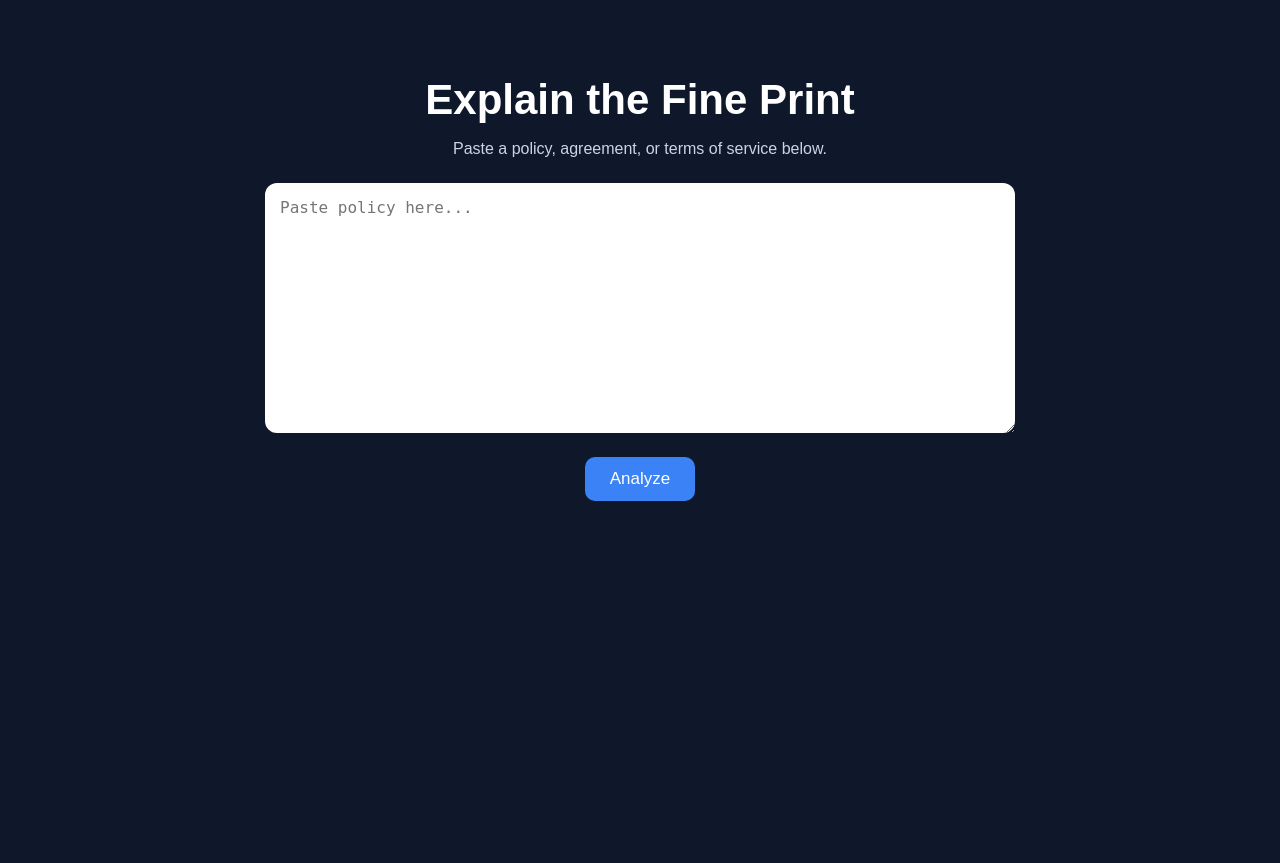
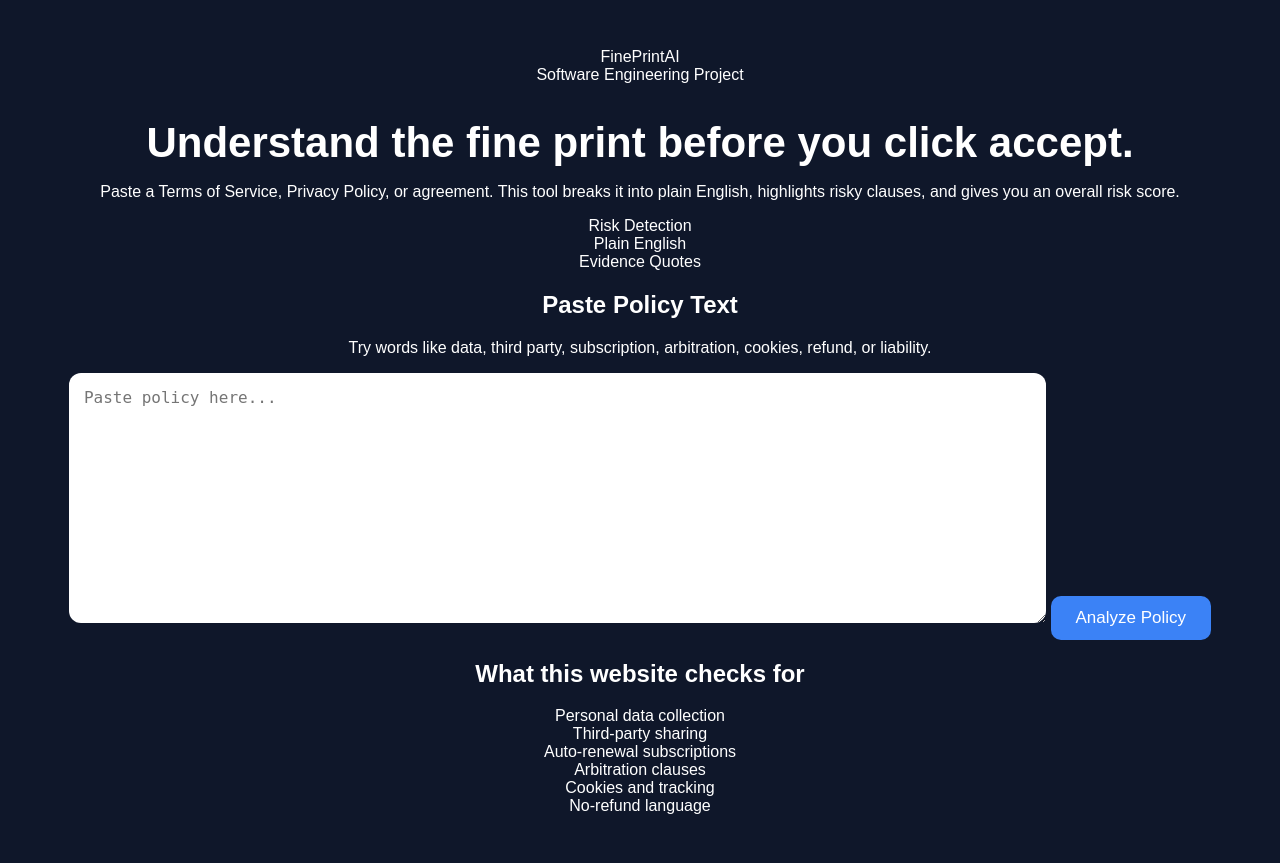
Before and after one commit to hishychaudhary-stack/fine-print-explainer, a Flask app: page / in a window 1280 px wide. Before the commit the page ends 501 px from the top, so only its background shows below. Run offline with Flask 3, Linux system fonts and the light colour scheme.

Commit message:
Update index.html

```diff
--- a/templates/index.html
+++ b/templates/index.html
@@ -2,18 +2,50 @@
 <html>
 <head>
     <title>Explain the Fine Print</title>
-    <link rel="stylesheet" href="/static/style.css">
+    <link rel="stylesheet" href="{{ url_for('static', filename='style.css') }}">
 </head>
 <body>
-    <div class="container">
-        <h1>Explain the Fine Print</h1>
-        <p class="subtitle">Paste a policy, agreement, or terms of service below.</p>
+    <nav class="nav">
+        <div class="logo">FinePrint<span>AI</span></div>
+        <div class="nav-pill">Software Engineering Project</div>
+    </nav>
 
-        <form method="POST">
-            <textarea name="policy" placeholder="Paste policy here..." required></textarea>
-            <br>
-            <button type="submit">Analyze</button>
-        </form>
-    </div>
+    <main class="hero">
+        <section class="hero-text">
+            <h1>Understand the fine print before you click accept.</h1>
+            <p>
+                Paste a Terms of Service, Privacy Policy, or agreement. This tool breaks it into plain English,
+                highlights risky clauses, and gives you an overall risk score.
+            </p>
+
+            <div class="feature-row">
+                <div class="feature-card">Risk Detection</div>
+                <div class="feature-card">Plain English</div>
+                <div class="feature-card">Evidence Quotes</div>
+            </div>
+        </section>
+
+        <section class="analyzer-card">
+            <h2>Paste Policy Text</h2>
+            <p class="small-text">Try words like data, third party, subscription, arbitration, cookies, refund, or liability.</p>
+
+            <form method="POST">
+                <textarea name="policy" placeholder="Paste policy here..." required></textarea>
+                <button type="submit">Analyze Policy</button>
+            </form>
+        </section>
+    </main>
+
+    <section class="example">
+        <h2>What this website checks for</h2>
+        <div class="grid">
+            <div>Personal data collection</div>
+            <div>Third-party sharing</div>
+            <div>Auto-renewal subscriptions</div>
+            <div>Arbitration clauses</div>
+            <div>Cookies and tracking</div>
+            <div>No-refund language</div>
+        </div>
+    </section>
 </body>
 </html>
```
